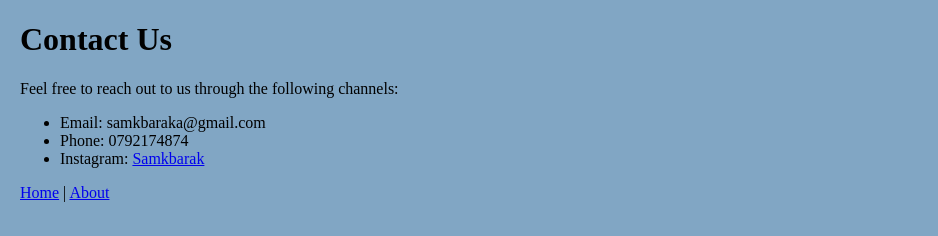
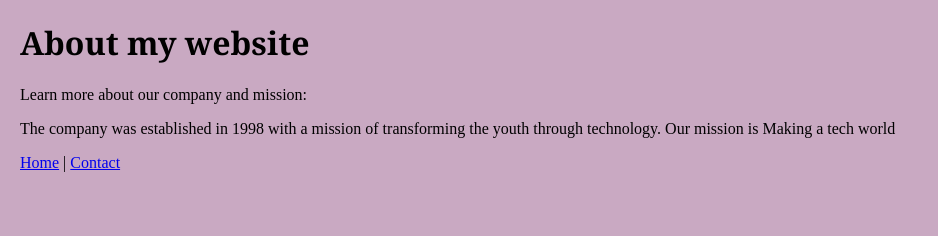
Before and after one commit to samkbaraka/AllAssignments, a plain HTML site: page Webprogramming/about.html in a window 1280 px wide. Shown: the whole page, without its empty margins (0-938 px from the left). Drawn offline with Linux system fonts and the light colour scheme.

Commit message:
Update about.html

```diff
--- a/Webprogramming/about.html
+++ b/Webprogramming/about.html
@@ -3,29 +3,26 @@
 <head>
     <meta charset="UTF-8">
     <meta name="viewport" content="width=device-width, initial-scale=1.0">
-    <title>Contact</title>
+    <title>About</title>
     <style>
         body{
             margin: 20px;
-            background-color: #81a6c4;
+            background-color: #c9a9c2;
             text-align: justify;
         }
     </style>
+
 </head>
 <body>
 
-    <h1>Contact Us</h1>
+    <h1 style="font-family: Georgia, 'Times New Roman', Times, serif;">About my website</h1>
 
-    <p>Feel free to reach out to us through the following channels:</p>
+    <p>Learn more about our company and mission:</p>
 
-    <ul>
-        <li>Email: samkbaraka@gmail.com</li>
-        <li>Phone: 0792174874</li>
-        <li>Instagram: <a href="https://www.instagram.com/samkbarak/">Samkbarak</a></li>
-    </ul>
+    <p>The company was established in 1998 with a mission of transforming the youth through technology. Our mission is Making a tech world</p>
 
-    <a href="Question5.html">Home</a> |
-    <a href="about.html">About</a>
+    <a href="index.html">Home</a> |
+    <a href="contact.html">Contact</a>
 
 </body>
 </html>
```
